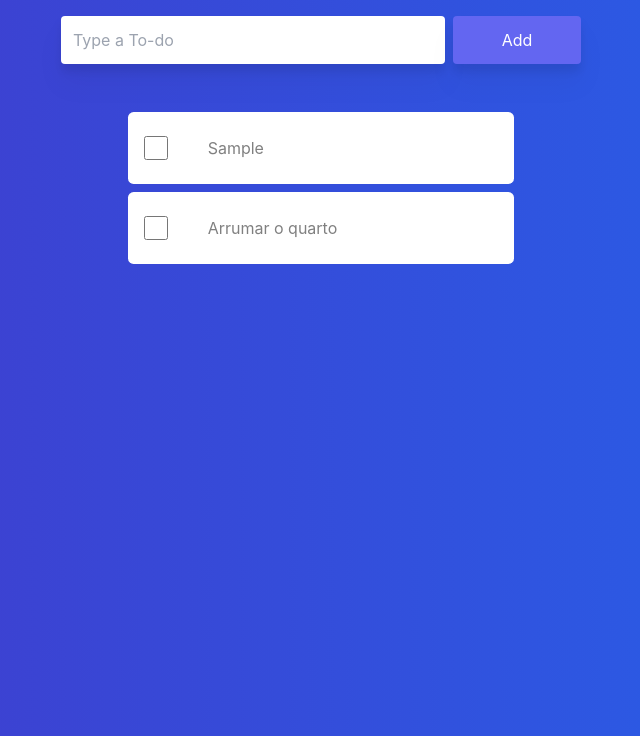
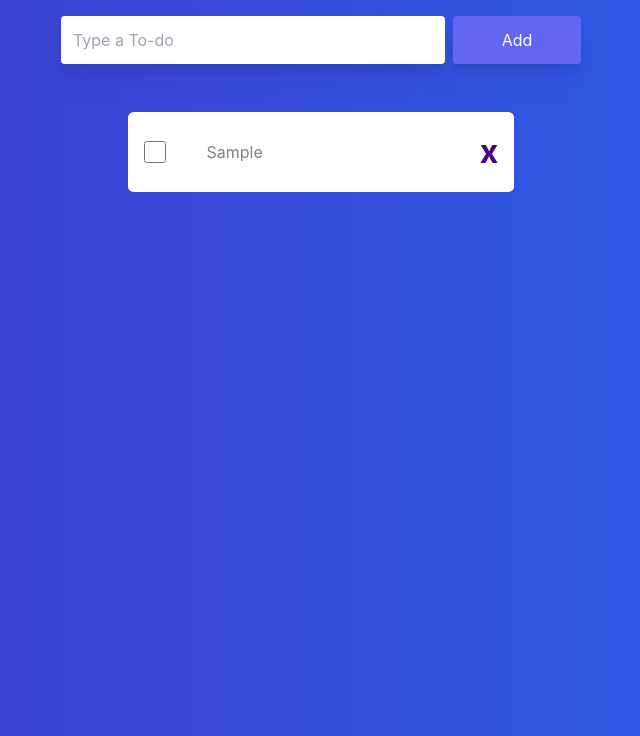
Before and after one commit to gamatosms/justtodo, a plain HTML site: page index.html in a window 1280 px wide. Both pictures are taken after typing "Sample" into the empty fields and a click on the button "Add". Shown: the part 64-800 px from the top of the page, without its empty margins (319-959 px from the left). Drawn offline with nearby package versions, Linux system fonts and the light colour scheme.

Commit message:
Colocando botao de delete

```diff
--- a/assets/css/style.scss
+++ b/assets/css/style.scss
@@ -16,6 +16,12 @@
         height: 1.5rem;
         width: 1.5rem;
     }
+    button {
+        font-size: 2rem;
+        font-weight: bold;
+        color: indigo;
+        text-align: end;
+    }
 }
 
 .task__item {
--- a/assets/js/main.js
+++ b/assets/js/main.js
@@ -2,6 +2,7 @@ let inputTask = document.querySelector('.input__todo')
 let btnAdd = document.querySelector('.btn__add')
 let listTodo = document.querySelector('.list__todo')
 let warning = document.querySelector('.input__warning')
+
 
 btnAdd.addEventListener('click', function () {
     if (inputTask.value.length > 0) {
@@ -14,7 +15,13 @@ btnAdd.addEventListener('click', function () {
 })
 
 listTodo.addEventListener("click", function (e) {
-    if (e.target.checked) {
+    if (e.target.textContent == 'x') {
+        // console.log("deletado");
+        setInterval(() => {
+            e.target.parentNode.remove();
+        }, 150)
+    }
+    else if (e.target.checked) {
         // console.log("e.target"); quem disparou o evento
         // console.log(e.target);
         // console.log("e.target.parentNode"); o elemento pai de quem disparou o evento
@@ -32,17 +39,26 @@ function createItem(task) {
     let li = document.createElement(`li`)
     li.classList.add('list__item')
 
+    //create checkbox
     let input = document.createElement('input')
     input.classList.add('input__check')
     input.setAttribute('type', 'checkbox')
 
+    //create text
     let p = document.createElement('p')
     p.classList.add('task')
     p.setAttribute('contenteditable', '')
     p.classList.add('p-2')
+    p.classList.add('w-5/6')
     p.textContent = task
+
+    //create delete button
+    let btn = document.createElement('button')
+    btn.classList.add('btn__delete')
+    btn.textContent = 'x'
 
     li.appendChild(input)
     li.appendChild(p)
+    li.appendChild(btn)
     taskList.prepend(li)
 }
--- a/index.html
+++ b/index.html
@@ -38,10 +38,6 @@
         </section>
         <section class="todo w-4/5 flex-col justify-center items-center p-5 m-3 xl:w-2/6">
             <ul class="list__todo">
-                <li class="list__item">
-                    <input class="input__check" type="checkbox">
-                    <p class="task p-2" contenteditable >Arrumar o quarto</p>
-                </li>
             </ul>
         </section>
     </main>
```
Also changed, not shown: assets/css/style.css, 1 other file.
